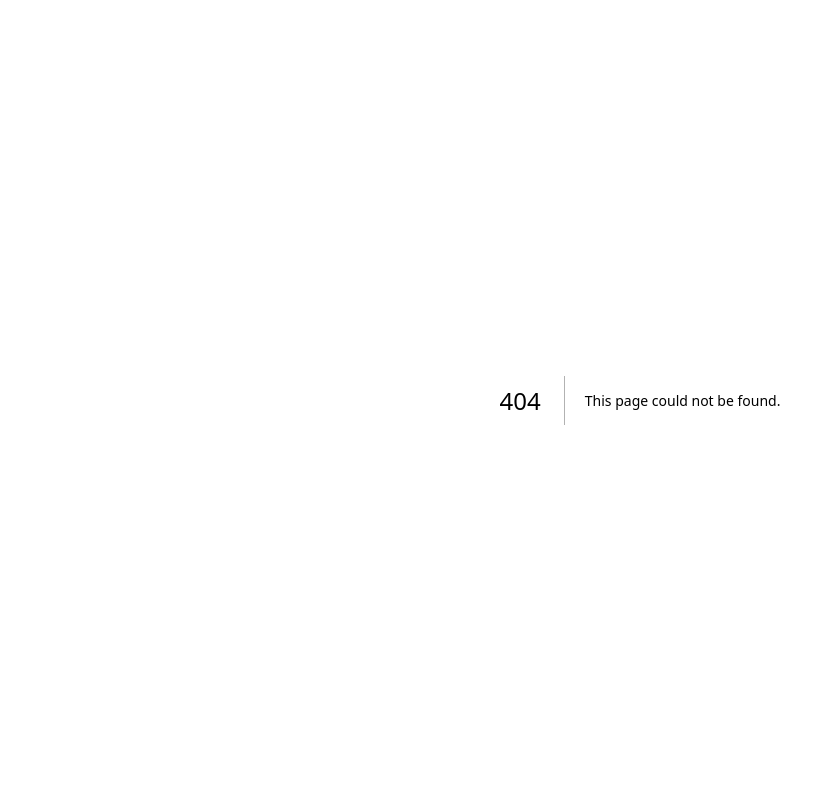
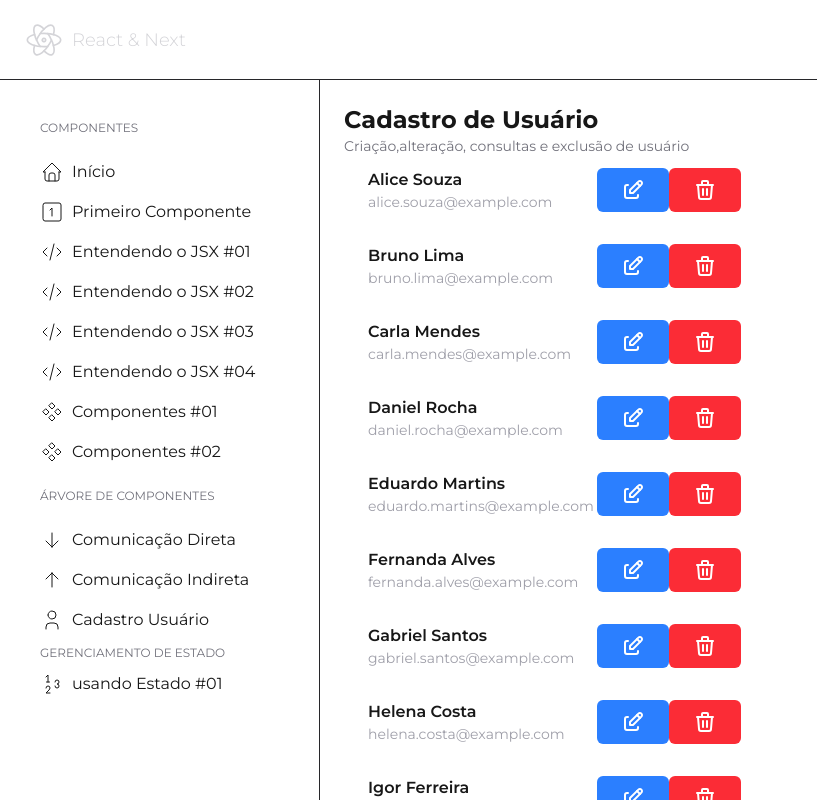
Before and after one commit to evanvidel/fundamentos-react-next, a Next.js app: page /arvore/crud in a window 1280 px wide. Before the commit this address had no page. Shown: the top 800 px of the page, without its empty margins (0-817 px from the left). Built offline with nearby package versions, Linux system fonts and the light colour scheme.

Commit message:
starting a crud

```diff
--- a/package.json
+++ b/package.json
@@ -12,7 +12,8 @@
     "@tabler/icons-react": "^3.30.0",
     "next": "15.2.0",
     "react": "^19.0.0",
-    "react-dom": "^19.0.0"
+    "react-dom": "^19.0.0",
+    "uuid": "^11.1.0"
   },
   "devDependencies": {
     "@eslint/eslintrc": "^3",
--- /dev/null
+++ b/src/app/(paginas)/arvore/crud/page.tsx
@@ -0,0 +1,14 @@
+import CadastroUsuario from "@/components/arvore/crud/CadastroUsuario";
+import Titulo from "@/components/template/Titulo";
+
+export default function Cadastro() {
+  return (
+    <div>
+      <Titulo
+        principal="Cadastro de Usuário"
+        secundario="Criação,alteração, consultas e exclusão de usuário"
+      />
+      <CadastroUsuario />
+    </div>
+  );
+}
--- /dev/null
+++ b/src/app/(paginas)/arvore/indireta/page.tsx
@@ -0,0 +1,16 @@
+import Pai from "@/components/arvore/indireta/Pai";
+import Titulo from "@/components/template/Titulo";
+
+export default function ComunicacaoIndireta() {
+  return (
+    <div>
+      <Titulo
+        principal="Comunicação indireta"
+        secundario="Exemplo de comunicação indireta entre componentes"
+      />
+      <div className="flex flex-col py-7">
+        <Pai />
+      </div>
+    </div>
+  );
+}
--- /dev/null
+++ b/src/components/arvore/crud/CadastroUsuario.tsx
@@ -0,0 +1,14 @@
+"use client"
+import { useState } from "react";
+import todosOsUsuarios from "../../../data/constants/usuarios";
+import Usuario from "@/data/model/Usuario";
+import ListaUsuarios from "./ListaUsuarios";
+
+export default function CadastroUsuario() {
+  const [usuarios, setUsuarios] = useState<Usuario[]>(todosOsUsuarios);
+  return (
+    <div>
+      <ListaUsuarios usuarios={usuarios}/>
+    </div>
+  );
+}
--- /dev/null
+++ b/src/components/arvore/crud/ListaUsuarios.tsx
@@ -0,0 +1,36 @@
+import Usuario from "@/data/model/Usuario";
+import { IconEdit, IconTrash } from "@tabler/icons-react";
+
+export interface ListaUsuariosProps {
+  usuarios: Usuario[];
+}
+
+export default function ListaUsuarios(props: ListaUsuariosProps) {
+  function renderizarUsuario(usuario: Usuario) {
+    return (
+      <div className="flex items-center px-6 py-3 rounded-mdbg-zinc-900">
+        <div className="flex-1 flex flex-col">
+          <span className="font-semibold">{usuario.nome}</span>
+          <span className="text-sm text-zinc-400">{usuario.email}</span>
+        </div>
+        <div className="flex gap-2">
+          <button className="botao azul">
+            <IconEdit />
+          </button>
+        </div>
+        <div>
+          <button className="botao vermelho">
+            <IconTrash />
+          </button>
+        </div>
+      </div>
+    );
+  }
+  return (
+    <ul className="flex flex-col gap-2">
+      {props.usuarios.map((usuario) => {
+        return <li key={usuario.id}>{renderizarUsuario(usuario)}</li>;
+      })}
+    </ul>
+  );
+}
--- /dev/null
+++ b/src/components/arvore/indireta/Filho.tsx
@@ -0,0 +1,24 @@
+"use client";
+
+export interface FilhoProps {
+  opcoes: string[];
+  opcaoSelecionada: (opcao: string) => void;
+}
+
+export default function Filho(props: FilhoProps) {
+  return (
+    <div className="flex gap-3">
+      {props.opcoes.map((opcao) => {
+        return (
+          <button
+            key={opcao}
+            className="botao azul"
+            onClick={() => props.opcaoSelecionada?.(opcao)}
+          >
+            {opcao}
+          </button>
+        );
+      })}
+    </div>
+  );
+}
--- /dev/null
+++ b/src/components/arvore/indireta/Pai.tsx
@@ -0,0 +1,29 @@
+"use client";
+
+import { useState } from "react";
+import Filho from "./Filho";
+
+export default function Pai() {
+  const [resposta, setResposta] = useState("??");
+
+  function receberResposta(resposta: string) {
+    setResposta(resposta);
+  }
+  return (
+    <div>
+      <span className="text-3xl font-bold">Quem descobriu o Brasil?</span>
+      <div className="flex gap-2 text-lg">
+        <span className="text-zinc-500">Resposta: </span>
+        <span className="font-semibold text-zinc-300">
+          {resposta}
+        </span>
+      </div>
+      <div className="py-7">
+        <Filho
+          opcoes={["Pedro Ávares Cabral", "Índios", "Colombo"]}
+          opcaoSelecionada={receberResposta}
+        />
+      </div>
+    </div>
+  );
+}
--- a/src/components/template/Pagina.tsx
+++ b/src/components/template/Pagina.tsx
@@ -1,11 +1,13 @@
 import {
   IconArrowDown,
+  IconArrowUp,
   IconCode,
   IconComponents,
   IconHome,
   IconNumber,
   IconNumbers,
   IconSquare1,
+  IconUser,
 } from '@tabler/icons-react';
 import AreaLateral from './AreaLateral';
 import Cabecalho from './Cabecalho';
@@ -68,6 +70,16 @@ export default function Pagina(props: PaginaProps) {
               link="/arvore/direta"
               texto="Comunicação Direta"
             />
+            <MenuItem
+              icone={IconArrowUp}
+              link="/arvore/indireta"
+              texto="Comunicação Indireta"
+            />
+            <MenuItem
+              icone={IconUser}
+              link="/arvore/crud"
+              texto="Cadastro Usuário"
+            />
           </Menu>
           <MenuLabel>Gerenciamento de Estado</MenuLabel>
           <MenuItem
--- /dev/null
+++ b/src/data/constants/usuarios.ts
@@ -0,0 +1,127 @@
+import { v4 as uuidv4 } from "uuid";
+import Usuario from "../model/Usuario";
+
+const usuarios: Usuario[] = [
+  {
+    id: uuidv4(),
+    nome: "Alice Souza",
+    email: "alice.souza@example.com",
+    senha: "senha123",
+  },
+  {
+    id: uuidv4(),
+    nome: "Bruno Lima",
+    email: "bruno.lima@example.com",
+    senha: "segredo456",
+  },
+  {
+    id: uuidv4(),
+    nome: "Carla Mendes",
+    email: "carla.mendes@example.com",
+    senha: "pass789",
+  },
+  {
+    id: uuidv4(),
+    nome: "Daniel Rocha",
+    email: "daniel.rocha@example.com",
+    senha: "abc123",
+  },
+  {
+    id: uuidv4(),
+    nome: "Eduardo Martins",
+    email: "eduardo.martins@example.com",
+    senha: "qwerty",
+  },
+  {
+    id: uuidv4(),
+    nome: "Fernanda Alves",
+    email: "fernanda.alves@example.com",
+    senha: "senha456",
+  },
+  {
+    id: uuidv4(),
+    nome: "Gabriel Santos",
+    email: "gabriel.santos@example.com",
+    senha: "secure789",
+  },
+  {
+    id: uuidv4(),
+    nome: "Helena Costa",
+    email: "helena.costa@example.com",
+    senha: "minhasenha",
+  },
+  {
+    id: uuidv4(),
+    nome: "Igor Ferreira",
+    email: "igor.ferreira@example.com",
+    senha: "pass1234",
+  },
+  {
+    id: uuidv4(),
+    nome: "Juliana Ribeiro",
+    email: "juliana.ribeiro@example.com",
+    senha: "12345678",
+  },
+  {
+    id: uuidv4(),
+    nome: "Karen Oliveira",
+    email: "karen.oliveira@example.com",
+    senha: "abcdef",
+  },
+  {
+    id: uuidv4(),
+    nome: "Lucas Pereira",
+    email: "lucas.pereira@example.com",
+    senha: "lucaspass",
+  },
+  {
+    id: uuidv4(),
+    nome: "Mariana Silva",
+    email: "mariana.silva@example.com",
+    senha: "mypass123",
+  },
+  {
+    id: uuidv4(),
+    nome: "Nathan Borges",
+    email: "nathan.borges@example.com",
+    senha: "borges2024",
+  },
+  {
+    id: uuidv4(),
+    nome: "Olivia Duarte",
+    email: "olivia.duarte@example.com",
+    senha: "olivia123",
+  },
+  {
+    id: uuidv4(),
+    nome: "Paulo Henrique",
+    email: "paulo.henrique@example.com",
+    senha: "pauloh2023",
+  },
+  {
+    id: uuidv4(),
+    nome: "Quésia Fernandes",
+    email: "quesia.fernandes@example.com",
+    senha: "fernandes!@#",
+  },
+  {
+    id: uuidv4(),
+    nome: "Rodrigo Nunes",
+    email: "rodrigo.nunes@example.com",
+    senha: "nunespass",
+  },
+  {
+    id: uuidv4(),
+    nome: "Simone Carvalho",
+    email: "simone.carvalho@example.com",
+    senha: "simone2025",
+  },
+  {
+    id: uuidv4(),
+    nome: "Thiago Araújo",
+    email: "thiago.araujo@example.com",
+    senha: "thiago@pass",
+  },
+];
+
+export default usuarios;
--- /dev/null
+++ b/src/data/model/Usuario.ts
@@ -0,0 +1,6 @@
+export default interface Usuario{
+    id: string;
+    nome: string;
+    email: string;
+    senha: string;
+}
```
Also changed, not shown: 1 other file (tests, documents, lock files or other folders).
